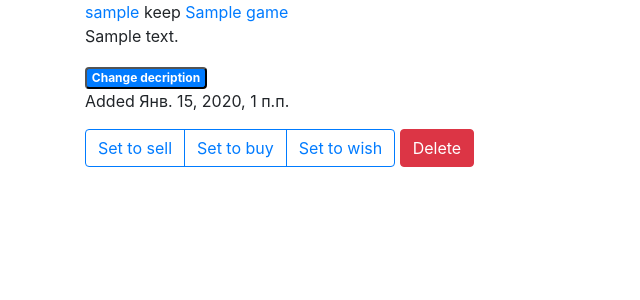
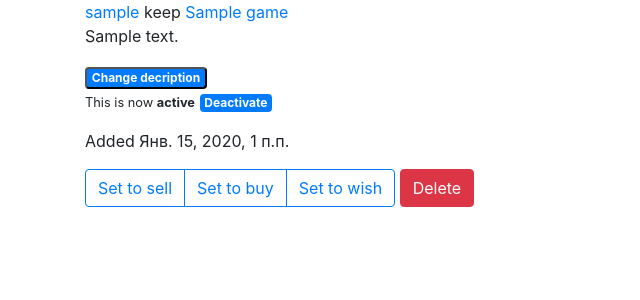
Before and after one commit to dem214/switchdeck, a Django app: page /lot/1/ in a window 1280 px wide. Shown: the part 56-356 px from the top of the page, without its empty margins (0-640 px from the left). Run offline with Django 3.2, Linux system fonts and the light colour scheme; a user stored in the database is signed in; tables that the repository leaves empty hold one stand-in row (values such as "Sample post"); some libraries are stand-ins or nearby versions.

Commit message:
activate-deactivate command

```diff
--- a/switchdecksite/switchdeck/templates/switchdeck/gamelist.html
+++ b/switchdecksite/switchdeck/templates/switchdeck/gamelist.html
@@ -78,6 +78,15 @@
       </div>
     </div>
   </div>
+  <p>
+    {% if object.active %}
+    <small>This is now <b>active</b></small>
+    <a href="{% url 'change_deactivate' glid=object.id %}" class="badge badge-primary">Deactivate</a>
+    {% else %}
+    <small>This is now <b>unactive</b></small>
+    <a href="{% url 'change_activate' glid=object.id %}" class="badge badge-primary">Activate</a>
+    {% endif %}
+  </p>
  {% endif %}
 
 <p>Added {{object.public_date}}</p>
--- a/switchdecksite/switchdeck/urls.py
+++ b/switchdecksite/switchdeck/urls.py
@@ -47,8 +47,13 @@ urlpatterns = [
     path('place/<str:name>/', views.PlaceView.as_view(), name='place'),
     path('place/', views.PlacesListView.as_view(), name='places'),
     path('accounts/', profile_views.UsersListView.as_view(), name = 'users'),
-    path('lot/<int:glid>/change-description/', views.change_description,
-        name='change_description'),
-    path('lot/<int:glid>/change-price/', views.change_price,
-    name='change_price')
+    path('lot/<int:glid>/change/', include([
+        path('description/', views.change_description,
+            name='change_description'),
+        path('price/', views.change_price, name='change_price'),
+        path('activate/', views.change_activation, {'activate': True},
+            name='change_activate'),
+        path('deactivate/', views.change_activation, {'activate': False},
+            name='change_deactivate')
+    ])),
 ]
--- a/switchdecksite/switchdeck/views.py
+++ b/switchdecksite/switchdeck/views.py
@@ -258,3 +258,16 @@ def change_price(request, glid):
         gl.save()
         messages.success(request, message='Price has been changed')
     return redirect(gl.get_absolute_url())
+
+@login_required
+def change_activation(request, glid, activate):
+    gl = get_object_or_404(GameList, id=glid)
+    if gl.profile != request.user.profile:
+        return HttpResponseForbidden
+    if activate and not gl.active:
+        gl.active = True
+        gl.save(update_fields=['active'])
+    elif not activate and gl.active:
+        gl.active = False
+        gl.save(update_fields=['active'])
+    return redirect(gl.get_absolute_url())
```
